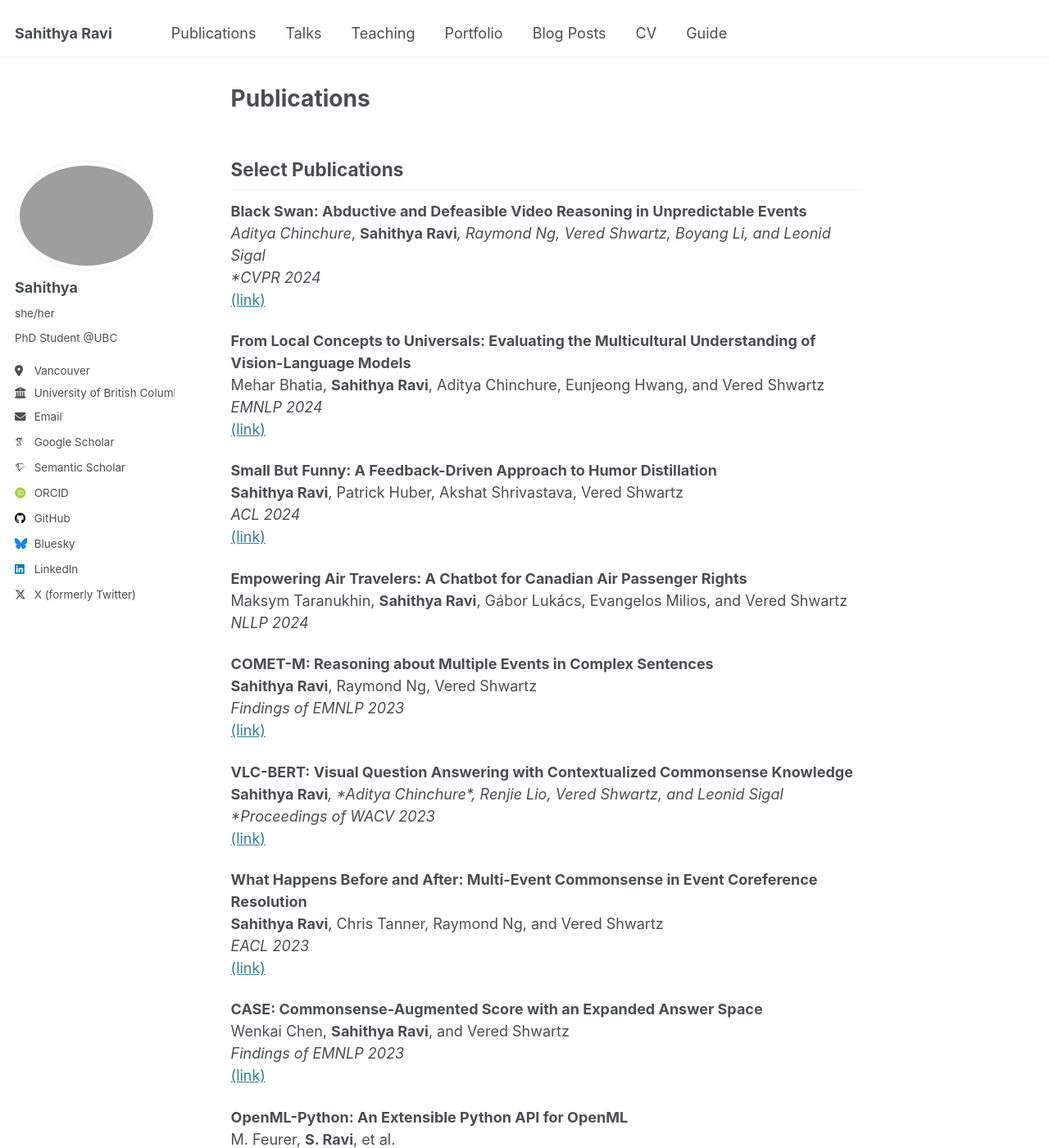
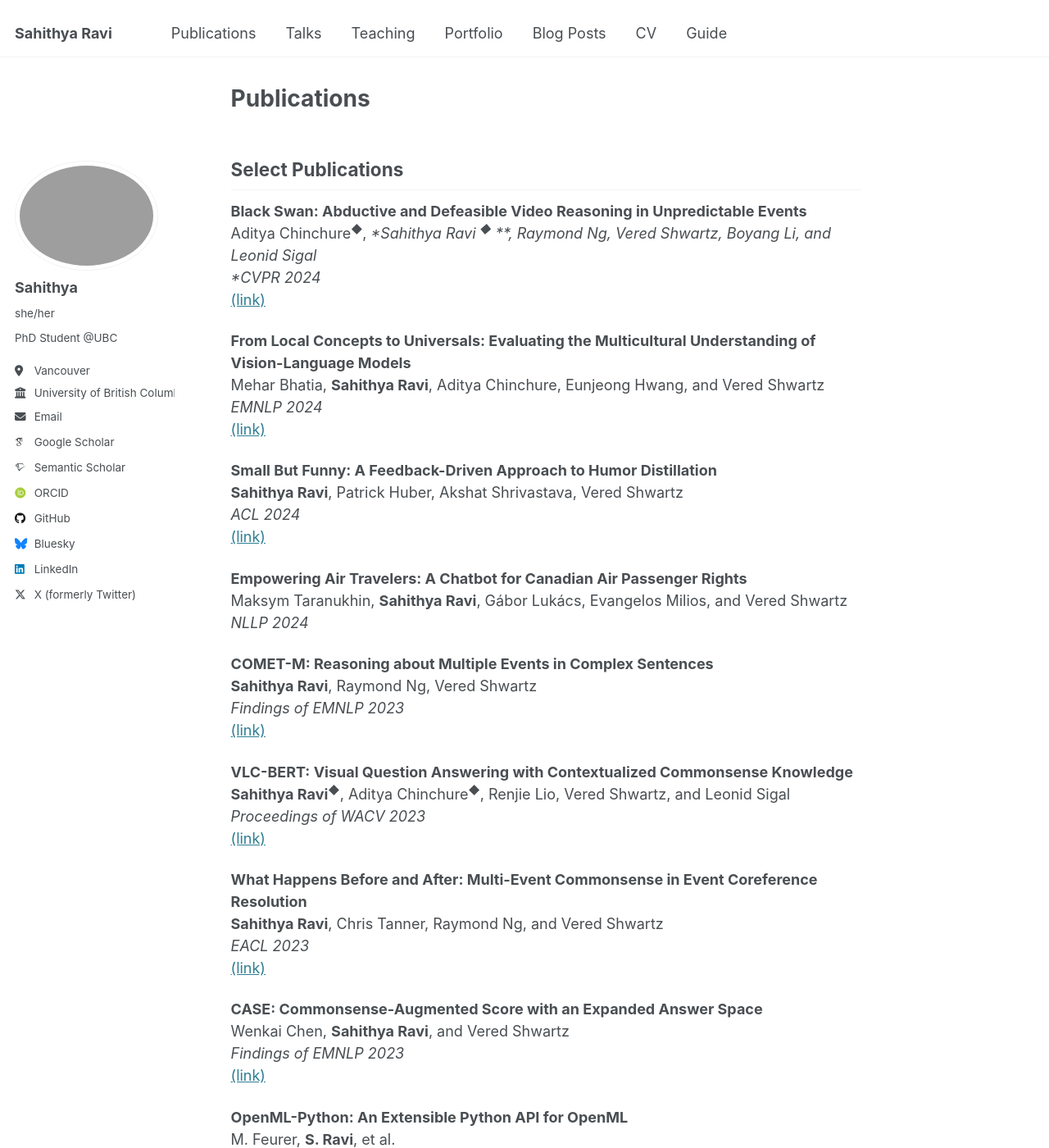
Before and after one commit to sahithyaravi/sahithyaravi.github.io, a Jekyll site: the page built from _pages/publications.md, in a window 1280 px wide and 1400 px high. Shown: the whole window at 82% size. Built offline with Jekyll 4.4.1, drawn with Linux system fonts in a browser that asks for light colours; some web fonts are replaced.

Commit message:
pubs update

```diff
--- a/_pages/publications.md
+++ b/_pages/publications.md
@@ -7,7 +7,7 @@ author_profile: true
 ## Select Publications
 
 **Black Swan: Abductive and Defeasible Video Reasoning in Unpredictable Events**
-  *Aditya Chinchure*, **Sahithya Ravi***, Raymond Ng, Vered Shwartz, Boyang Li, and Leonid Sigal
+  Aditya Chinchure<sup>◆</sup>, **Sahithya Ravi <sup>◆</sup> **, Raymond Ng, Vered Shwartz, Boyang Li, and Leonid Sigal
   *CVPR 2024*
   [(link)](https://arxiv.org/abs/2412.05725)
 
@@ -31,7 +31,7 @@ author_profile: true
   [(link)](https://www.semanticscholar.org/reader/d0f108b8f5fcfb81e4354b498f3f8491740ece7e)
 
 **VLC-BERT: Visual Question Answering with Contextualized Commonsense Knowledge**
-  **Sahithya Ravi***, *Aditya Chinchure***, Renjie Lio, Vered Shwartz, and Leonid Sigal
+  **Sahithya Ravi<sup>◆</sup>**, Aditya Chinchure<sup>◆</sup>, Renjie Lio, Vered Shwartz, and Leonid Sigal
   *Proceedings of WACV 2023*
   [(link)](https://openaccess.thecvf.com/content/WACV2023/papers/Ravi_VLC-BERT_Visual_Question_Answering_With_Contextualized_Commonsense_Knowledge_WACV_2023_paper.pdf)
 
```
Also changed, not shown: _publications/pubs.md (deleted, +0 -45 lines).
